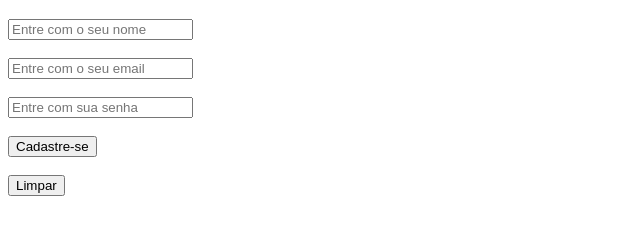
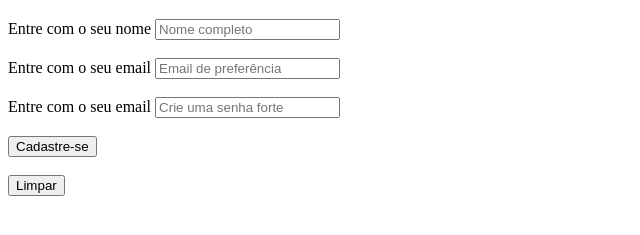
Before and after one commit to guscassiano/curso_ebac_frontend_exercicio1, a plain HTML site: page Formulario.html in a window 1280 px wide. Shown: the part 61-296 px from the top of the page, without its empty margins (0-640 px from the left). Drawn offline with Linux system fonts and the light colour scheme.

Commit message:
Add files via upload

```diff
--- a/Formulario.html
+++ b/Formulario.html
@@ -9,11 +9,14 @@
 <h1>Formulário de Cadastro</h1>
 <body>
     <form>
-        <input type="Seu nome" placeholder="Entre com o seu nome">
+        <label for="Nome_cadastro">Entre com o seu nome</label>
+        <input type="text" id="Nome_cadastro" placeholder="Nome completo">
         <br /><br />
-        <input type="email" placeholder="Entre com o seu email">
+        <label for="email_cadastro">Entre com o seu email</label>
+        <input type="email" id="email_cadastro" placeholder="Email de preferência">
         <br /><br />
-        <input type="password" placeholder="Entre com sua senha">
+        <label for="senha_cadastro">Entre com o seu email</label>
+        <input type="password" id="senha_cadastro" placeholder="Crie uma senha forte">
         <br /><br />
         <button type="submit" title="Cadastrar seus dados">
             Cadastre-se
```
